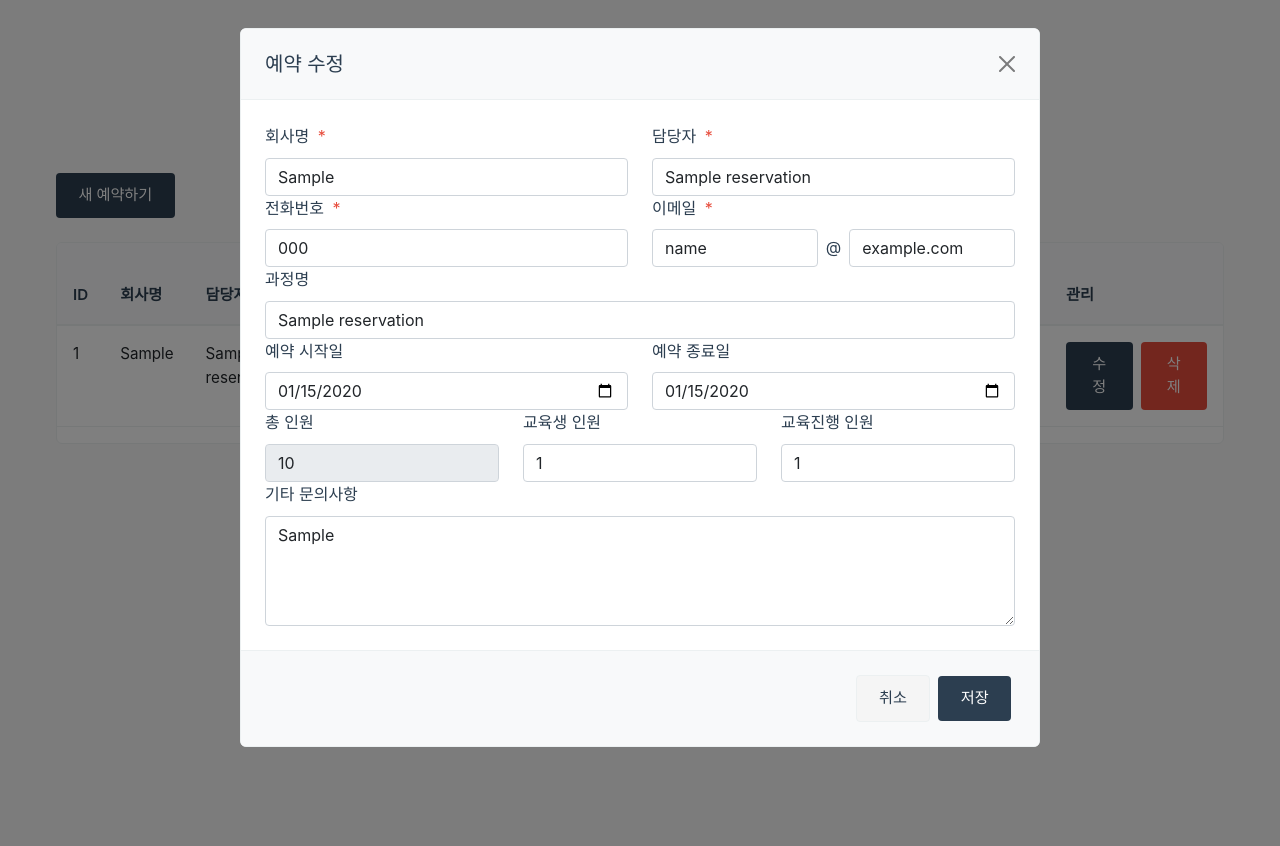
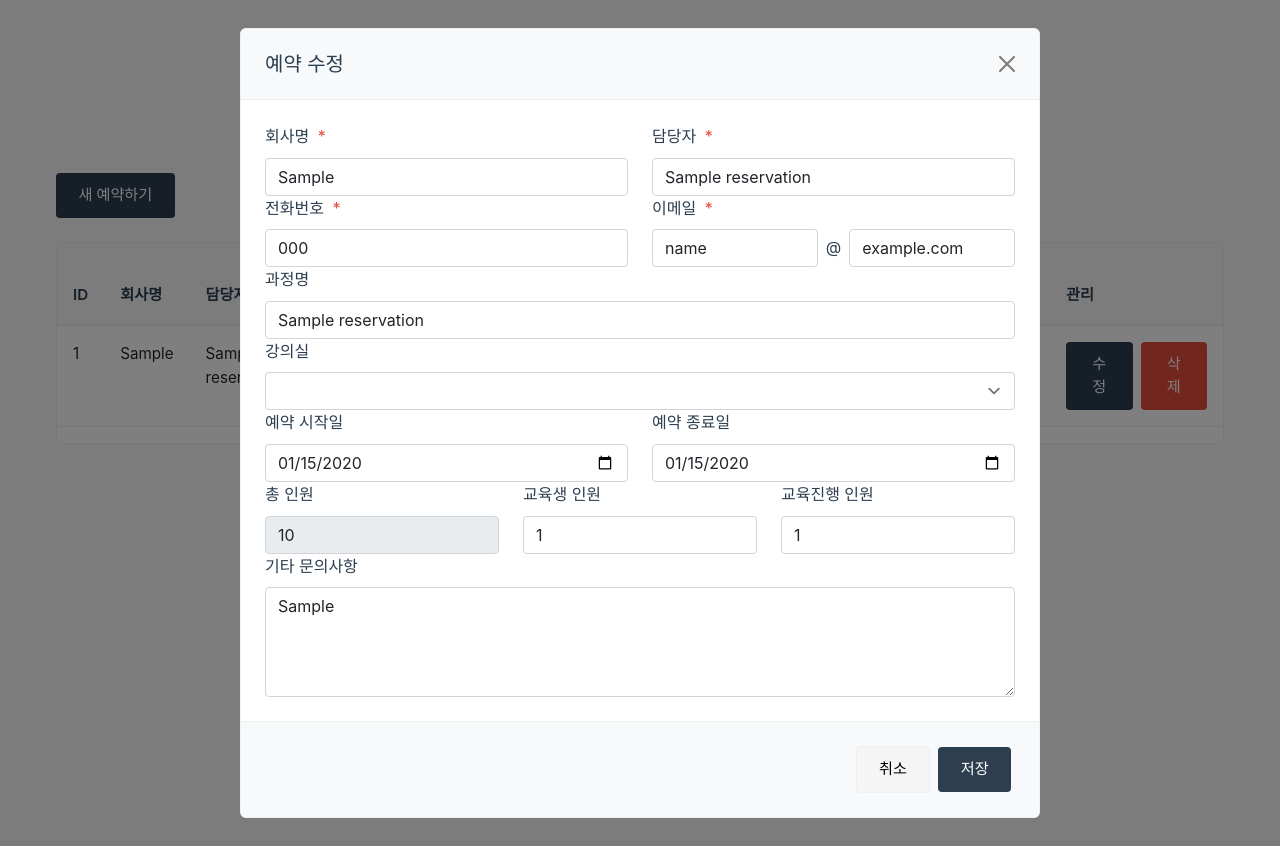
Before and after one commit to young-ch/Cursor, a PHP site: page /reservation_file/reservation_list.php in a window 1280 px wide, after a click on "수정". Run offline with PHP 8.4, Linux system fonts and the light colour scheme; tables that the repository leaves empty hold one stand-in row (values such as "Sample post"); some libraries are stand-ins or nearby versions; some web fonts are replaced.

Commit message:
design update

```diff
--- a/reservation_file/reservation.php
+++ b/reservation_file/reservation.php
@@ -44,7 +44,7 @@
                     </tr>
                     <tr>
                         <th>전화번호 <span class="required">*</span></th>
-                        <td><input type="tel" name="phone" required pattern="[0-9\-]+" placeholder="숫자와 -만 입력"></td>
+                        <td><input type="tel" name="phone" pattern="[0-9\-]+" placeholder="숫자와 -만 입력" required></td>
                     </tr>
                     <tr>
                         <th>이메일 <span class="required">*</span></th>
@@ -161,7 +161,8 @@
                 </div>
 
                 <div class="form-actions">
-                    <button type="submit" class="btn-simple">예약하기</button>
+                    <button type="submit"  class="btn btn-secondary">예약하기</button>
+                    <i class="fas fa-list"></i>
                 </div>
             </form>
         </div>
--- a/reservation_file/reservation_list.php
+++ b/reservation_file/reservation_list.php
@@ -48,6 +48,7 @@
                     .then(response => {
                         if (response.status === 'success' && response.data) {
                             const data = response.data;
+                            console.log(data);
                             // null 값은 빈 문자열로 대체
                             function safe(val) { return (val === null || val === undefined) ? '' : val; }
                             document.getElementById('edit_id').value = safe(data.id);
@@ -64,6 +65,7 @@
                                 document.getElementById('edit_email_domain').value = '';
                             }
                             document.getElementById('edit_course_name').value = safe(data.course_name);
+                            document.getElementById('edit_room_type').value = safe(data.room_type);
                             document.getElementById('edit_start_date').value = safe(data.start_date);
                             document.getElementById('edit_end_date').value = safe(data.end_date);
                             document.getElementById('edit_total_people').value = safe(data.total_people);
@@ -269,6 +271,19 @@
                             </div>
                         </div>
                         <div class="row">
+                            <div class="col-md-12">
+                                <div class="form-group">
+                                    <label class="form-label">강의실</label>
+
+                                    <select name="room_type" id="edit_room_type" name="room_type" class="form-select">
+                                    <option value="대강의실">대강의실</option>
+                                    <option value="중강의실">중강의실</option>
+                                    <option value="소강의실">소강의실</option>
+                                </select>
+                                </div>
+                            </div>
+                        </div>
+                        <div class="row">
                             <div class="col-md-6">
                                 <div class="form-group">
                                     <label class="form-label">예약 시작일</label>
--- a/reservation_file/styles.css
+++ b/reservation_file/styles.css
@@ -184,12 +184,13 @@
 
 .btn-secondary {
     background-color: #f5f5f5;
-    color: var(--text-primary);
+    color:  black;
     border: 1px solid var(--border-color);
 }
 
 .btn-secondary:hover {
     background-color: #e9e9e9;
+    color: black;
 }
 
 .btn-danger {
```
